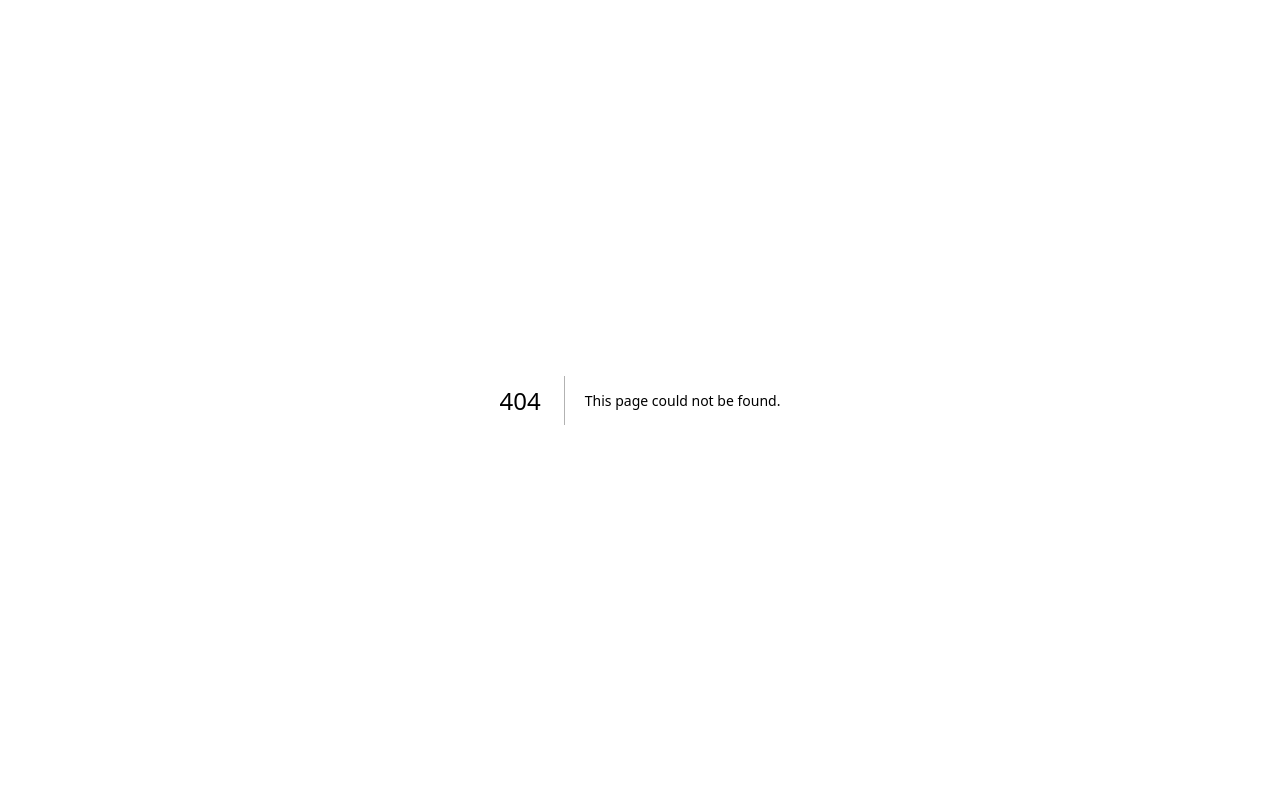
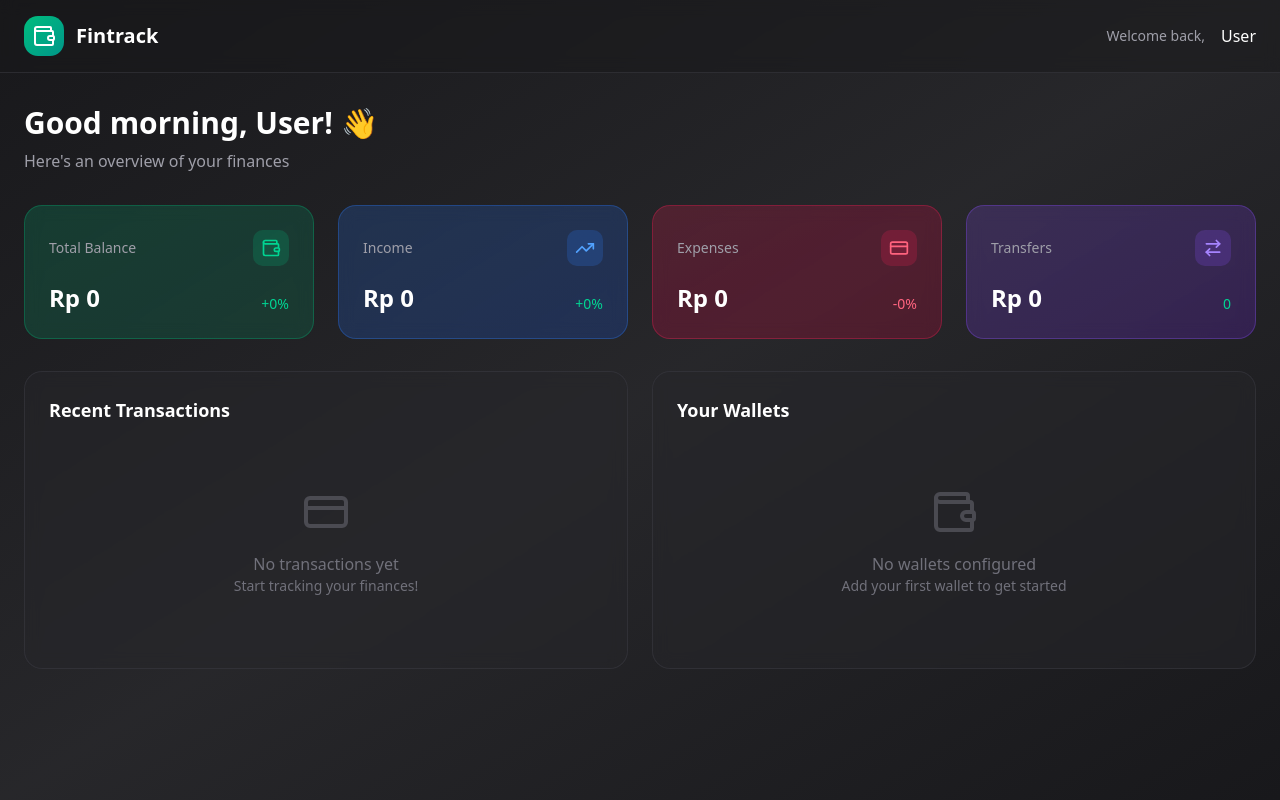
Before and after one commit to dzkrii/fintrack, a Next.js app: page /dashboard in a window 1280 px wide. Before the commit this address had no page. Built offline with nearby package versions, Linux system fonts and the light colour scheme; no server answers.

Commit message:
feat: Implement basic authentication flow with a new dashboard page and an enhanced login form with loading and error states.

```diff
--- /dev/null
+++ b/app/dashboard/page.tsx
@@ -0,0 +1,147 @@
+import { auth } from '@/auth';
+import { Wallet, TrendingUp, CreditCard, ArrowRightLeft } from 'lucide-react';
+
+export default async function DashboardPage() {
+  const session = await auth();
+  const userName = session?.user?.name || 'User';
+
+  return (
+    <div className="min-h-screen bg-gradient-to-br from-zinc-900 via-zinc-800 to-zinc-900">
+      {/* Header */}
+      <header className="border-b border-zinc-700/50 backdrop-blur-sm bg-zinc-900/50">
+        <div className="container mx-auto px-6 py-4">
+          <div className="flex items-center justify-between">
+            <div className="flex items-center gap-3">
+              <div className="p-2 bg-gradient-to-br from-emerald-500 to-teal-600 rounded-xl">
+                <Wallet className="h-6 w-6 text-white" />
+              </div>
+              <span className="text-xl font-bold text-white">Fintrack</span>
+            </div>
+            <div className="flex items-center gap-4">
+              <span className="text-zinc-400 text-sm">Welcome back,</span>
+              <span className="text-white font-medium">{userName}</span>
+            </div>
+          </div>
+        </div>
+      </header>
+
+      {/* Main Content */}
+      <main className="container mx-auto px-6 py-8">
+        {/* Greeting */}
+        <div className="mb-8">
+          <h1 className="text-3xl font-bold text-white mb-2">
+            Good {getGreeting()}, {userName}! 👋
+          </h1>
+          <p className="text-zinc-400">
+            Here&apos;s an overview of your finances
+          </p>
+        </div>
+
+        {/* Stats Cards */}
+        <div className="grid grid-cols-1 md:grid-cols-2 lg:grid-cols-4 gap-6 mb-8">
+          <StatCard
+            title="Total Balance"
+            value="Rp 0"
+            icon={<Wallet className="h-5 w-5" />}
+            trend="+0%"
+            trendUp={true}
+            color="emerald"
+          />
+          <StatCard
+            title="Income"
+            value="Rp 0"
+            icon={<TrendingUp className="h-5 w-5" />}
+            trend="+0%"
+            trendUp={true}
+            color="blue"
+          />
+          <StatCard
+            title="Expenses"
+            value="Rp 0"
+            icon={<CreditCard className="h-5 w-5" />}
+            trend="-0%"
+            trendUp={false}
+            color="rose"
+          />
+          <StatCard
+            title="Transfers"
+            value="Rp 0"
+            icon={<ArrowRightLeft className="h-5 w-5" />}
+            trend="0"
+            trendUp={true}
+            color="violet"
+          />
+        </div>
+
+        {/* Placeholder Sections */}
+        <div className="grid grid-cols-1 lg:grid-cols-2 gap-6">
+          <div className="bg-zinc-800/50 backdrop-blur-sm border border-zinc-700/50 rounded-2xl p-6">
+            <h2 className="text-lg font-semibold text-white mb-4">Recent Transactions</h2>
+            <div className="flex flex-col items-center justify-center py-12 text-zinc-500">
+              <CreditCard className="h-12 w-12 mb-4 opacity-50" />
+              <p>No transactions yet</p>
+              <p className="text-sm">Start tracking your finances!</p>
+            </div>
+          </div>
+          <div className="bg-zinc-800/50 backdrop-blur-sm border border-zinc-700/50 rounded-2xl p-6">
+            <h2 className="text-lg font-semibold text-white mb-4">Your Wallets</h2>
+            <div className="flex flex-col items-center justify-center py-12 text-zinc-500">
+              <Wallet className="h-12 w-12 mb-4 opacity-50" />
+              <p>No wallets configured</p>
+              <p className="text-sm">Add your first wallet to get started</p>
+            </div>
+          </div>
+        </div>
+      </main>
+    </div>
+  );
+}
+
+function getGreeting() {
+  const hour = new Date().getHours();
+  if (hour < 12) return 'morning';
+  if (hour < 17) return 'afternoon';
+  return 'evening';
+}
+
+interface StatCardProps {
+  title: string;
+  value: string;
+  icon: React.ReactNode;
+  trend: string;
+  trendUp: boolean;
+  color: 'emerald' | 'blue' | 'rose' | 'violet';
+}
+
+function StatCard({ title, value, icon, trend, trendUp, color }: StatCardProps) {
+  const colorClasses = {
+    emerald: 'from-emerald-500/20 to-emerald-600/20 border-emerald-500/30 text-emerald-400',
+    blue: 'from-blue-500/20 to-blue-600/20 border-blue-500/30 text-blue-400',
+    rose: 'from-rose-500/20 to-rose-600/20 border-rose-500/30 text-rose-400',
+    violet: 'from-violet-500/20 to-violet-600/20 border-violet-500/30 text-violet-400',
+  };
+
+  const iconClasses = {
+    emerald: 'bg-emerald-500/20 text-emerald-400',
+    blue: 'bg-blue-500/20 text-blue-400',
+    rose: 'bg-rose-500/20 text-rose-400',
+    violet: 'bg-violet-500/20 text-violet-400',
+  };
+
+  return (
+    <div className={`bg-gradient-to-br ${colorClasses[color]} backdrop-blur-sm border rounded-2xl p-6`}>
+      <div className="flex items-center justify-between mb-4">
+        <span className="text-zinc-400 text-sm font-medium">{title}</span>
+        <div className={`p-2 rounded-lg ${iconClasses[color]}`}>
+          {icon}
+        </div>
+      </div>
+      <div className="flex items-end justify-between">
+        <span className="text-2xl font-bold text-white">{value}</span>
+        <span className={`text-sm font-medium ${trendUp ? 'text-emerald-400' : 'text-rose-400'}`}>
+          {trend}
+        </span>
+      </div>
+    </div>
+  );
+}
--- a/app/lib/actions.ts
+++ b/app/lib/actions.ts
@@ -8,7 +8,10 @@ export async function authenticate(
   formData: FormData,
 ) {
   try {
-    await signIn('credentials', formData);
+    await signIn('credentials', {
+      ...Object.fromEntries(formData),
+      redirectTo: '/dashboard',
+    });
   } catch (error) {
     if (error instanceof AuthError) {
       switch (error.type) {
--- a/app/login/page.tsx
+++ b/app/login/page.tsx
@@ -3,24 +3,36 @@ import { Wallet } from 'lucide-react';
 
 export default function LoginPage() {
   return (
-    <main className="flex items-center justify-center md:h-screen">
-      <div className="relative mx-auto flex w-full max-w-[400px] flex-col space-y-2.5 p-4 md:-mt-32">
-        <div className="flex w-full items-end rounded-lg bg-zinc-900 p-3 md:h-36">
-          <div className="w-32 text-white md:w-36">
-            <div className="flex flex-row items-center leading-none text-white">
-              <Wallet className="h-12 w-12 rotate-[15deg]" />
-              <p className="text-[44px]">Fintrack</p>
-            </div>
+    <main className="min-h-screen flex items-center justify-center bg-gradient-to-br from-zinc-900 via-zinc-800 to-zinc-900 p-4">
+      {/* Background decoration */}
+      <div className="absolute inset-0 overflow-hidden pointer-events-none">
+        <div className="absolute -top-40 -right-40 w-80 h-80 bg-emerald-500/10 rounded-full blur-3xl" />
+        <div className="absolute -bottom-40 -left-40 w-80 h-80 bg-teal-500/10 rounded-full blur-3xl" />
+      </div>
+
+      <div className="relative w-full max-w-md">
+        {/* Logo Card */}
+        <div className="text-center mb-8">
+          <div className="inline-flex items-center justify-center p-4 bg-gradient-to-br from-emerald-500 to-teal-600 rounded-2xl shadow-lg shadow-emerald-500/25 mb-4">
+            <Wallet className="h-10 w-10 text-white" />
           </div>
+          <h1 className="text-3xl font-bold text-white mb-2">Fintrack</h1>
+          <p className="text-zinc-400">Personal Finance Tracker</p>
         </div>
-        <div className="flex-1 rounded-lg bg-gray-50 px-6 pb-4 pt-8 border">
-            <h1 className="mb-3 text-2xl font-bold">
-            Please log in to continue.
-            </h1>
-            <div className="w-full">
-                <LoginForm />
-            </div>
+
+        {/* Login Card */}
+        <div className="bg-zinc-800/50 backdrop-blur-xl border border-zinc-700/50 rounded-2xl shadow-2xl p-8">
+          <div className="mb-6">
+            <h2 className="text-xl font-semibold text-white mb-1">Welcome back</h2>
+            <p className="text-zinc-400 text-sm">Sign in to continue managing your finances</p>
+          </div>
+          <LoginForm />
         </div>
+
+        {/* Footer */}
+        <p className="text-center text-zinc-500 text-sm mt-6">
+          Your personal finance companion
+        </p>
       </div>
     </main>
   );
--- a/auth.config.ts
+++ b/auth.config.ts
@@ -9,9 +9,9 @@ export const authConfig = {
       const isLoggedIn = !!auth?.user;
       const isOnLogin = nextUrl.pathname.startsWith('/login');
 
-      // If on login page and logged in, redirect to home
+      // If on login page and logged in, redirect to dashboard
       if (isOnLogin && isLoggedIn) {
-        return Response.redirect(new URL('/', nextUrl));
+        return Response.redirect(new URL('/dashboard', nextUrl));
       }
 
       // If on login page and NOT logged in, allow access
--- a/components/auth/login-form.tsx
+++ b/components/auth/login-form.tsx
@@ -2,7 +2,7 @@
 
 import { useActionState } from 'react';
 import { authenticate } from '@/app/lib/actions';
-import { AtSign, Key, LogIn } from 'lucide-react';
+import { AtSign, Key, LogIn, AlertCircle, Loader2 } from 'lucide-react';
 
 export default function LoginForm() {
   const [errorMessage, formAction, isPending] = useActionState(
@@ -11,56 +11,82 @@ export default function LoginForm() {
   );
 
   return (
-    <form action={formAction} className="space-y-4">
+    <form action={formAction} className="space-y-5">
+      {/* Username Field */}
       <div className="space-y-2">
-        <label className="text-sm font-medium leading-none peer-disabled:cursor-not-allowed peer-disabled:opacity-70" htmlFor="username">
+        <label
+          className="text-sm font-medium text-zinc-300"
+          htmlFor="username"
+        >
           Username
         </label>
-        <div className="relative">
+        <div className="relative group">
           <input
-            className="flex h-10 w-full rounded-md border border-zinc-200 bg-white px-3 py-2 pl-10 text-sm ring-offset-white file:border-0 file:bg-transparent file:text-sm file:font-medium placeholder:text-zinc-500 focus-visible:outline-none focus-visible:ring-2 focus-visible:ring-zinc-950 focus-visible:ring-offset-2 disabled:cursor-not-allowed disabled:opacity-50 dark:border-zinc-800 dark:bg-zinc-950 dark:ring-offset-zinc-950 dark:placeholder:text-zinc-400 dark:focus-visible:ring-zinc-300"
+            className="flex h-12 w-full rounded-xl border border-zinc-600/50 bg-zinc-700/50 px-4 pl-11 text-sm text-white placeholder:text-zinc-500 focus:outline-none focus:ring-2 focus:ring-emerald-500/50 focus:border-emerald-500/50 transition-all duration-200 disabled:cursor-not-allowed disabled:opacity-50"
             id="username"
             type="text"
             name="username"
             placeholder="Enter your username"
             required
+            disabled={isPending}
           />
-          <AtSign className="pointer-events-none absolute left-3 top-1/2 h-[18px] w-[18px] -translate-y-1/2 text-gray-500 peer-focus:text-gray-900" />
+          <AtSign className="pointer-events-none absolute left-4 top-1/2 h-[18px] w-[18px] -translate-y-1/2 text-zinc-500 group-focus-within:text-emerald-400 transition-colors" />
         </div>
       </div>
+
+      {/* Password Field */}
       <div className="space-y-2">
-        <label className="text-sm font-medium leading-none peer-disabled:cursor-not-allowed peer-disabled:opacity-70" htmlFor="password">
+        <label
+          className="text-sm font-medium text-zinc-300"
+          htmlFor="password"
+        >
           Password
         </label>
-        <div className="relative">
+        <div className="relative group">
           <input
-            className="flex h-10 w-full rounded-md border border-zinc-200 bg-white px-3 py-2 pl-10 text-sm ring-offset-white file:border-0 file:bg-transparent file:text-sm file:font-medium placeholder:text-zinc-500 focus-visible:outline-none focus-visible:ring-2 focus-visible:ring-zinc-950 focus-visible:ring-offset-2 disabled:cursor-not-allowed disabled:opacity-50 dark:border-zinc-800 dark:bg-zinc-950 dark:ring-offset-zinc-950 dark:placeholder:text-zinc-400 dark:focus-visible:ring-zinc-300"
+            className="flex h-12 w-full rounded-xl border border-zinc-600/50 bg-zinc-700/50 px-4 pl-11 text-sm text-white placeholder:text-zinc-500 focus:outline-none focus:ring-2 focus:ring-emerald-500/50 focus:border-emerald-500/50 transition-all duration-200 disabled:cursor-not-allowed disabled:opacity-50"
             id="password"
             type="password"
             name="password"
             placeholder="Enter your password"
             required
             minLength={6}
+            disabled={isPending}
           />
-          <Key className="pointer-events-none absolute left-3 top-1/2 h-[18px] w-[18px] -translate-y-1/2 text-gray-500 peer-focus:text-gray-900" />
+          <Key className="pointer-events-none absolute left-4 top-1/2 h-[18px] w-[18px] -translate-y-1/2 text-zinc-500 group-focus-within:text-emerald-400 transition-colors" />
         </div>
       </div>
-      <div
-        className="flex h-8 items-end space-x-1"
-        aria-live="polite"
-        aria-atomic="true"
-      >
-        {errorMessage && (
-          <p className="text-sm text-red-500">
-            {errorMessage}
-          </p>
-        )}
-      </div>
+
+      {/* Error Message */}
+      {errorMessage && (
+        <div
+          className="flex items-center gap-2 p-3 rounded-lg bg-red-500/10 border border-red-500/20 text-red-400"
+          aria-live="polite"
+          aria-atomic="true"
+        >
+          <AlertCircle className="h-4 w-4 flex-shrink-0" />
+          <p className="text-sm">{errorMessage}</p>
+        </div>
+      )}
+
+      {/* Submit Button */}
       <button
-        className="inline-flex items-center justify-center whitespace-nowrap rounded-md text-sm font-medium ring-offset-white transition-colors focus-visible:outline-none focus-visible:ring-2 focus-visible:ring-zinc-950 focus-visible:ring-offset-2 disabled:pointer-events-none disabled:opacity-50 bg-zinc-900 text-zinc-50 hover:bg-zinc-900/90 h-10 px-4 py-2 w-full dark:bg-zinc-50 dark:text-zinc-900 dark:hover:bg-zinc-50/90 dark:ring-offset-zinc-950"
+        type="submit"
+        className="flex items-center justify-center gap-2 w-full h-12 rounded-xl text-sm font-semibold bg-gradient-to-r from-emerald-500 to-teal-600 text-white hover:from-emerald-600 hover:to-teal-700 focus:outline-none focus:ring-2 focus:ring-emerald-500/50 focus:ring-offset-2 focus:ring-offset-zinc-800 transition-all duration-200 disabled:opacity-50 disabled:cursor-not-allowed shadow-lg shadow-emerald-500/25"
+        disabled={isPending}
         aria-disabled={isPending}
       >
-        <LogIn className="mr-2 h-4 w-4" /> Log in
+        {isPending ? (
+          <>
+            <Loader2 className="h-4 w-4 animate-spin" />
+            Signing in...
+          </>
+        ) : (
+          <>
+            <LogIn className="h-4 w-4" />
+            Sign in
+          </>
+        )}
       </button>
     </form>
   );
```
